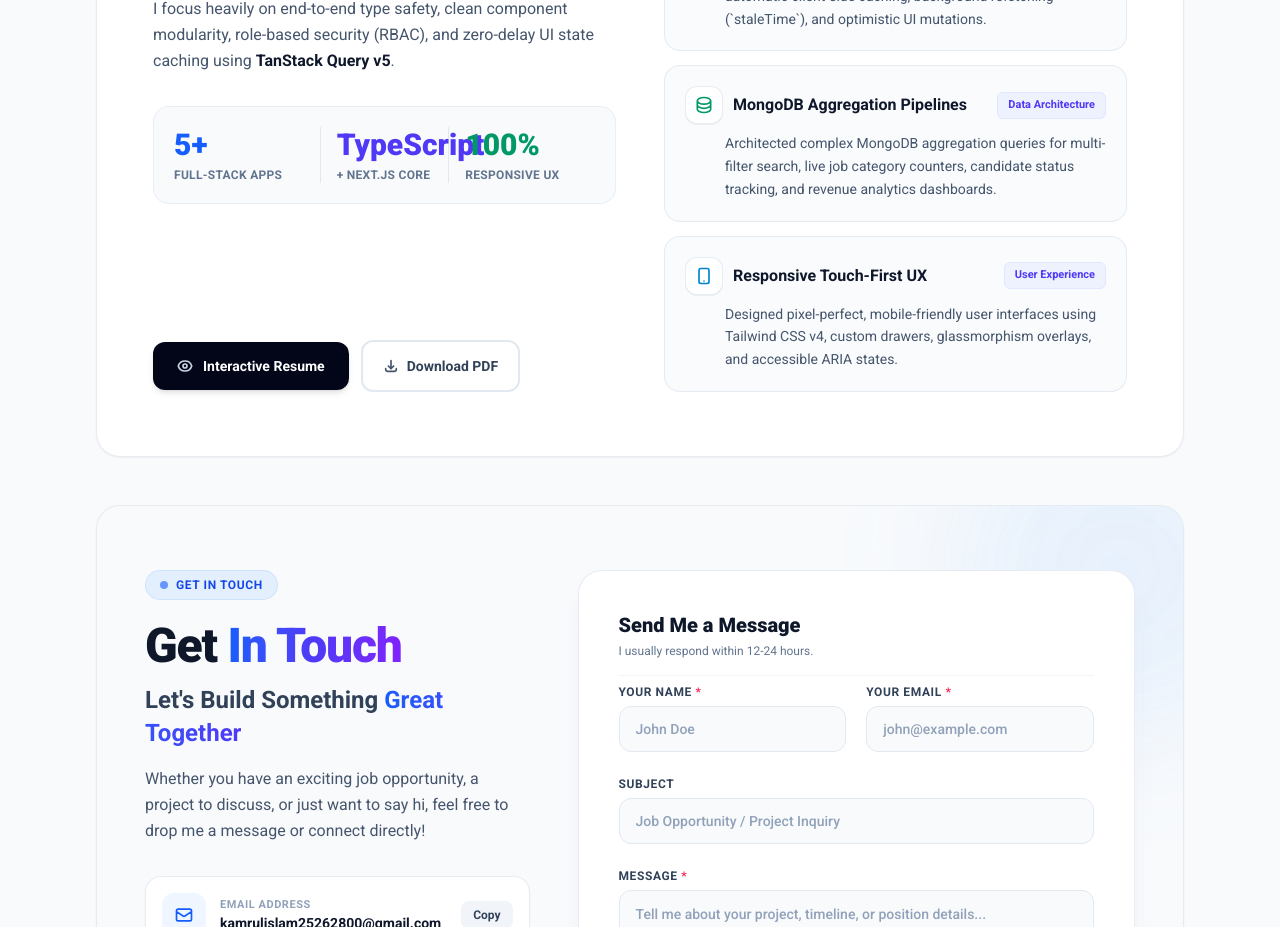
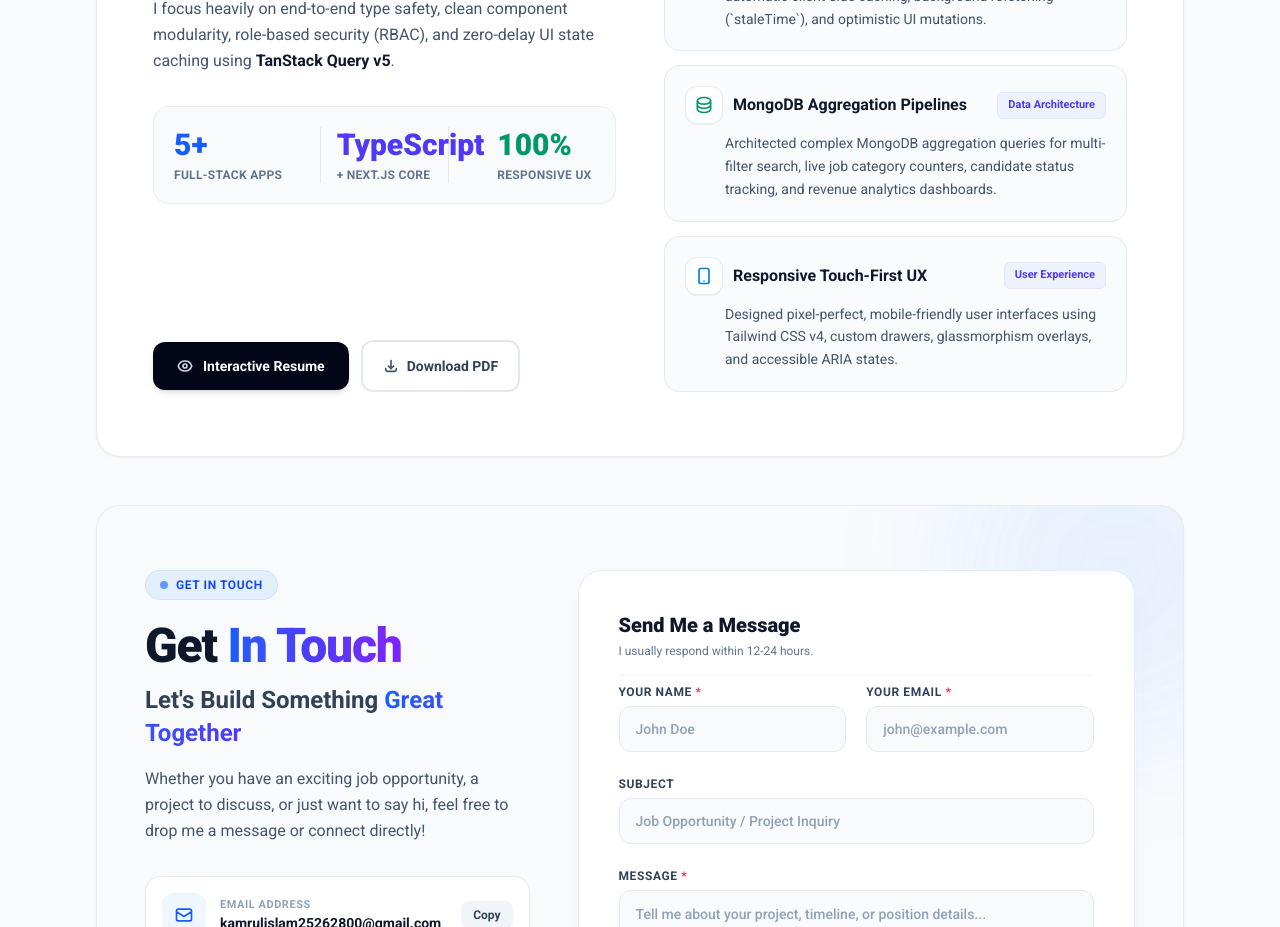
Before and after one commit to kamrul397/my_portfolio, a Next.js app: page / in a window 1280 px wide. Shown: the part 4180-5107 px from the top of the page. Built offline with nearby package versions, Linux system fonts and the light colour scheme.

Commit message:
design modified in 27 August 2026

```diff
--- a/src/components/About.jsx
+++ b/src/components/About.jsx
@@ -102,8 +102,8 @@ export default function About() {
                   <span className="text-2xl sm:text-3xl font-extrabold text-indigo-600 dark:text-indigo-400">TypeScript</span>
                   <p className="text-xs font-semibold text-slate-500 dark:text-slate-400 mt-1 uppercase tracking-wide">+ Next.js Core</p>
                 </div>
-                <div className="text-center sm:text-left">
-                  <span className="text-2xl sm:text-3xl font-extrabold text-emerald-600 dark:text-emerald-400">100%</span>
+                <div className="text-center sm:text-left ml-8">
+                  <span className="text-2xl  sm:text-3xl font-extrabold text-emerald-600 dark:text-emerald-400">100%</span>
                   <p className="text-xs font-semibold text-slate-500 dark:text-slate-400 mt-1 uppercase tracking-wide">Responsive UX</p>
                 </div>
               </div>
@@ -137,7 +137,7 @@ export default function About() {
               </button>
 
               <a
-                href="/Kamrul_Resume.pdf"
+                href="/my resume 23 August.pdf"
                 download="Kamrul_Resume.pdf"
                 className="inline-flex items-center gap-2 border-2 border-slate-200 dark:border-slate-700 text-slate-700 dark:text-slate-200 font-bold text-sm px-5 py-3.5 rounded-xl hover:bg-slate-50 dark:hover:bg-slate-800 hover:border-slate-300 dark:hover:border-slate-600 transition duration-200 active:scale-98"
               >
```
